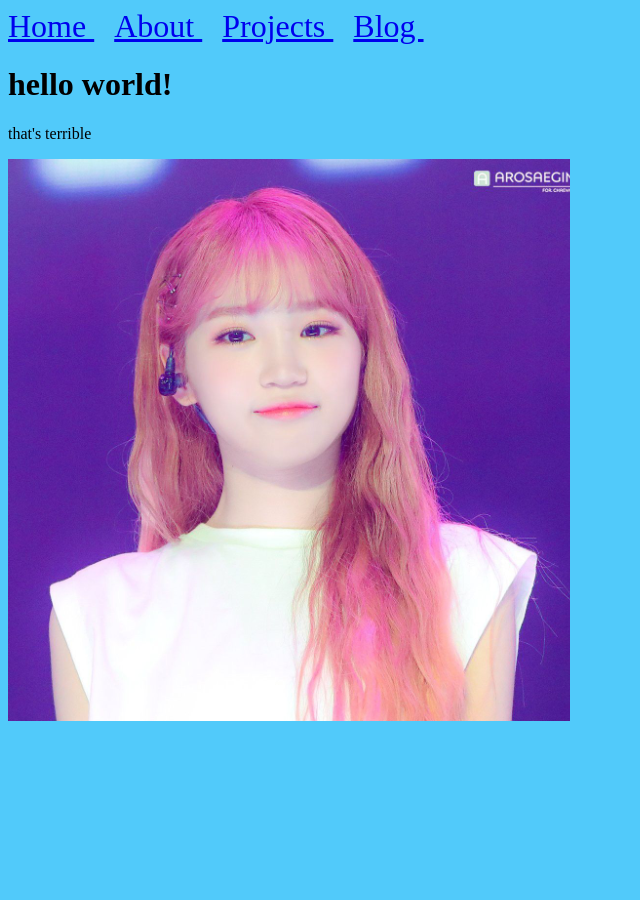
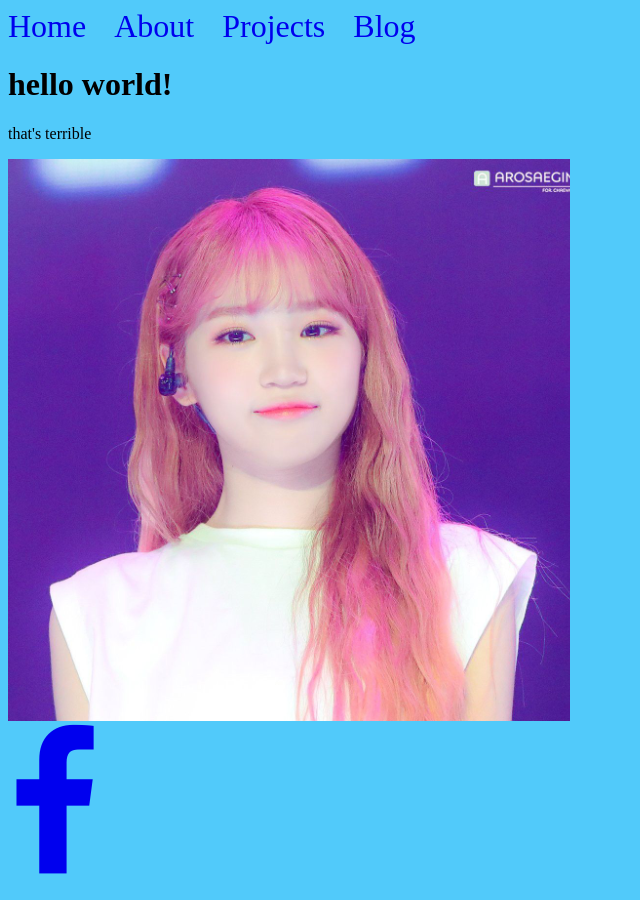
Before and after one commit to Andylovesmangos/andylovesmangos.github.io, a Jekyll site: the page built from index.html, in a window 1280 px wide. Shown: the whole page, without its empty margins (0-640 px from the left). Built offline with Jekyll 4.4.1, drawn with Linux system fonts in a browser that asks for light colours.

Commit message:
header update

```diff
--- a/_sass/main.scss
+++ b/_sass/main.scss
@@ -3,7 +3,12 @@
   }
 a:visited{
 
-    color:rgb(156, 51, 121)
+    color:rgb(124, 16, 119);
+}
+
+a{
+
+    text-decoration: none;
 }
 
 body{
--- a/index.html
+++ b/index.html
@@ -5,3 +5,6 @@
 <h1>{{ "Hello World!" | downcase }}</h1>
 <p>that's terrible</p>
 <img src="assets/images/chaewon.png">
+<link rel="stylesheet" href="https://cdnjs.cloudflare.com/ajax/libs/font-awesome/4.7.0/css/font-awesome.min.css">
+<br>
+<a style='font-size: 10rem' href="#" class="fa fa-facebook"></a>
```
